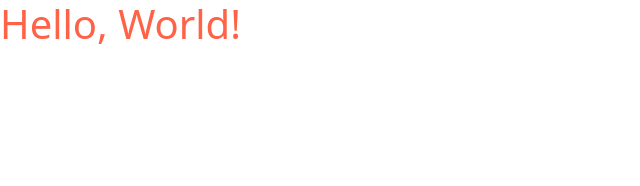
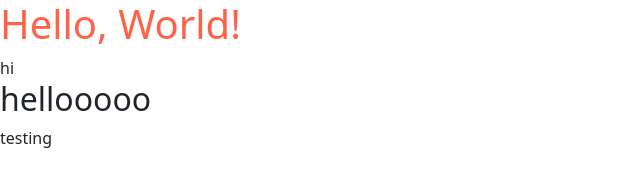
Before and after one commit to tareq-almasri/boilerplate-deploy, a website built with Parcel: page src/index.html in a window 1280 px wide. Shown: the whole page, without its empty margins (0-640 px from the left). Built offline with nearby package versions, Linux system fonts and the light colour scheme.

Commit message:
testing deployment

```diff
--- a/src/index.html
+++ b/src/index.html
@@ -8,5 +8,8 @@
   </head>
   <body>
     <h1>Hello, World!</h1>
+    <div>hi</div>
+    <h2>hellooooo</h2>
+    <div>testing</div>
   </body>
 </html>
```
Also changed, not shown: package.json (+7 -6 lines), README.md, 1 other file.
